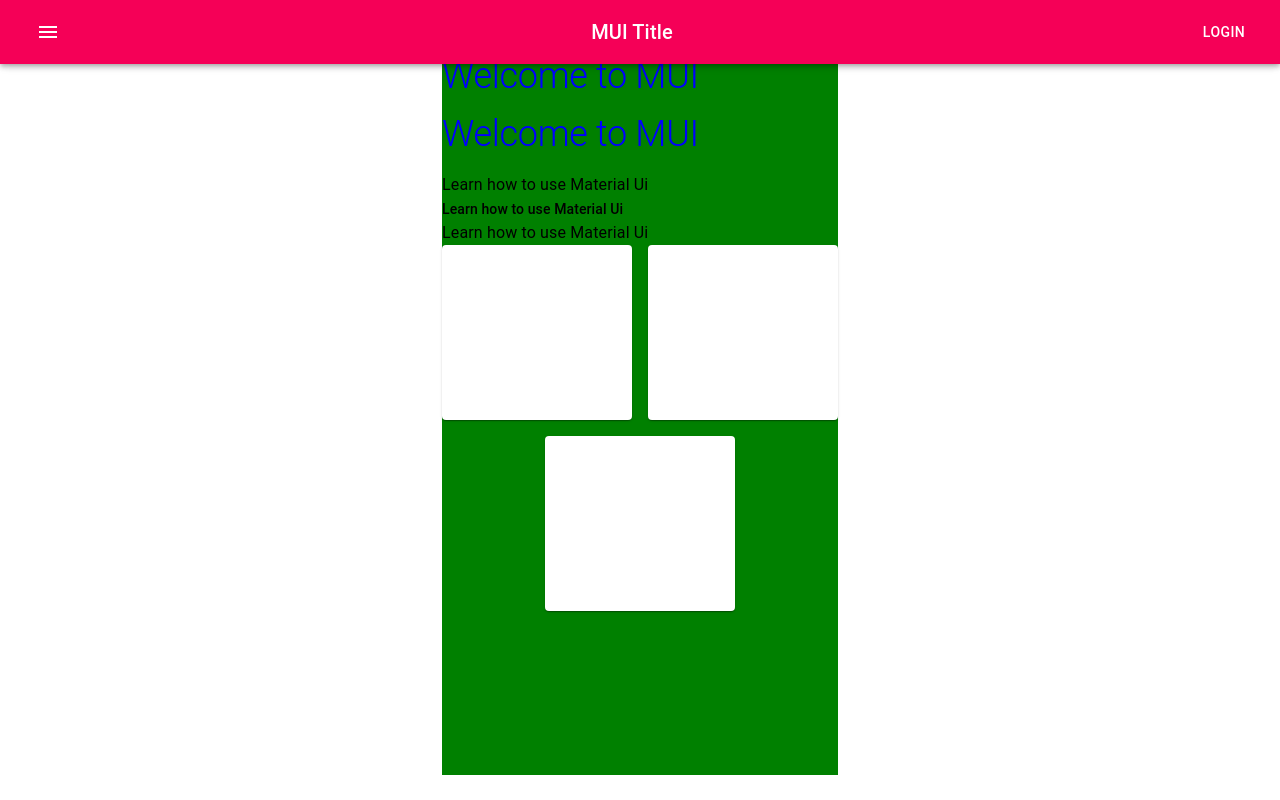
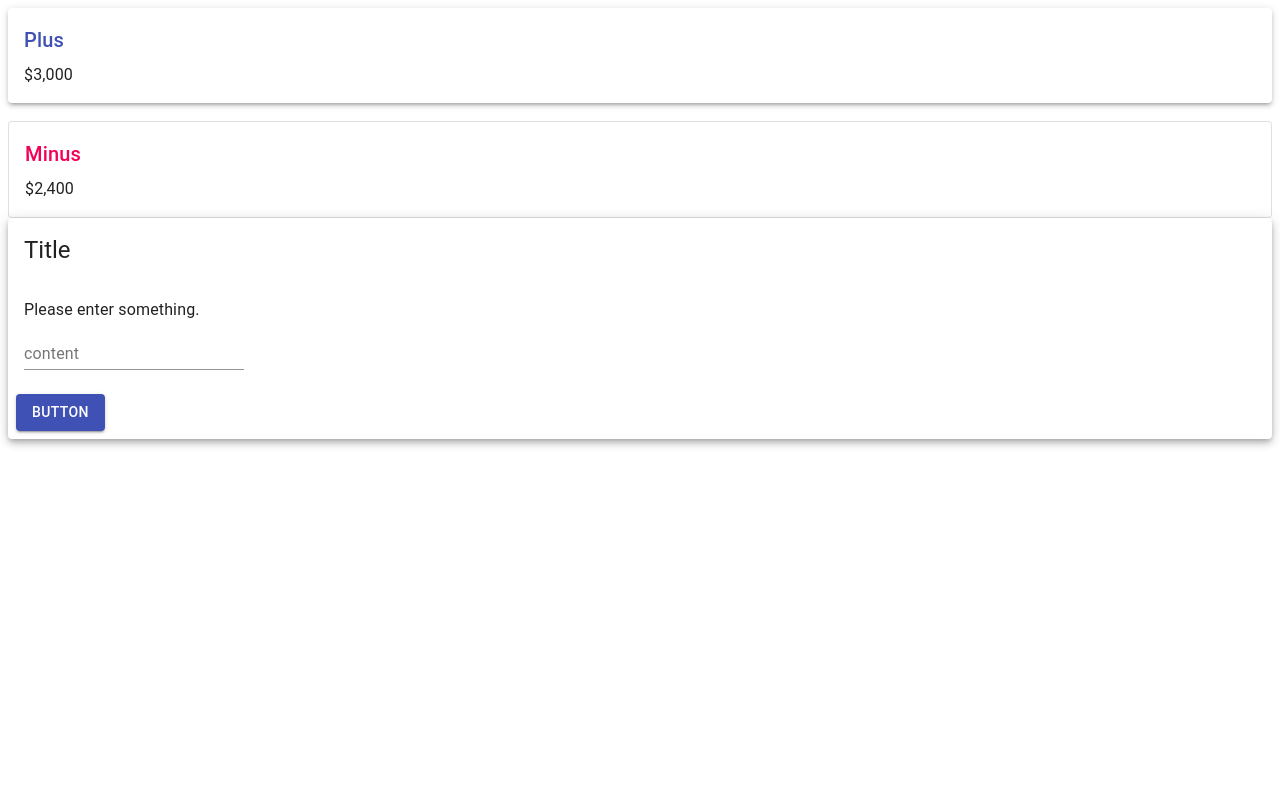
Before and after one commit to zeroaan/material_ui, a React (Create React App) app: page / in a window 1280 px wide. Built offline with nearby package versions, Linux system fonts and the light colour scheme.

Commit message:
paper, card

```diff
--- a/src/App.tsx
+++ b/src/App.tsx
@@ -1,5 +1,5 @@
 import * as React from "react";
-import TypographyMui from "./components/TypographyMui";
+import Paper_CardMui from "./components/Paper_CardMui";
 
 function App() {
   return (
@@ -7,7 +7,8 @@ function App() {
       {/* <ButtonMui /> */}
       {/* <CheckboxMui /> */}
       {/* <TextFieldMui /> */}
-      <TypographyMui />
+      {/* <TypographyMui /> */}
+      <Paper_CardMui />
     </>
   );
 }
--- /dev/null
+++ b/src/components/Paper_CardMui.tsx
@@ -0,0 +1,54 @@
+import * as React from "react";
+
+import Button from "@material-ui/core/Button";
+import Paper from "@material-ui/core/Paper";
+import Typography from "@material-ui/core/Typography";
+import TextField from "@material-ui/core/TextField";
+import Card from "@material-ui/core/Card";
+import CardHeader from "@material-ui/core/CardHeader";
+import CardContent from "@material-ui/core/CardContent";
+import CardActions from "@material-ui/core/CardActions";
+
+import { useStyles } from "../style";
+
+function Paper_CardMui() {
+  const classes = useStyles();
+
+  return (
+    <>
+      <div>
+        <Paper elevation={3} className={classes.paper}>
+          <Typography variant="h6" color="primary" gutterBottom>
+            Plus
+          </Typography>
+          <Typography variant="body1">$3,000</Typography>
+        </Paper>
+        <br />
+        <Paper variant="outlined" className={classes.paper}>
+          <Typography variant="h6" color="secondary" gutterBottom>
+            Minus
+          </Typography>
+          <Typography variant="body1">$2,400</Typography>
+        </Paper>
+      </div>
+      <div>
+        <Card elevation={5}>
+          <CardHeader title="Title" />
+          <CardContent>
+            <Typography variant="body1" component="p">
+              Please enter something. <br />
+            </Typography>
+            <TextField label="content" />
+          </CardContent>
+          <CardActions>
+            <Button variant="contained" color="primary">
+              button
+            </Button>
+          </CardActions>
+        </Card>
+      </div>
+    </>
+  );
+}
+
+export default Paper_CardMui;
--- a/src/style.ts
+++ b/src/style.ts
@@ -1,6 +1,6 @@
 import { makeStyles } from "@material-ui/core/styles";
 
-export const useStyles = makeStyles({
+export const useStyles = makeStyles((theme) => ({
   button: {
     width: 150,
     margin: "auto",
@@ -31,4 +31,8 @@ export const useStyles = makeStyles({
   toolbar: {
     justifyContent: "space-between",
   },
-});
+
+  paper: {
+    padding: theme.spacing(2),
+  },
+}));
```
